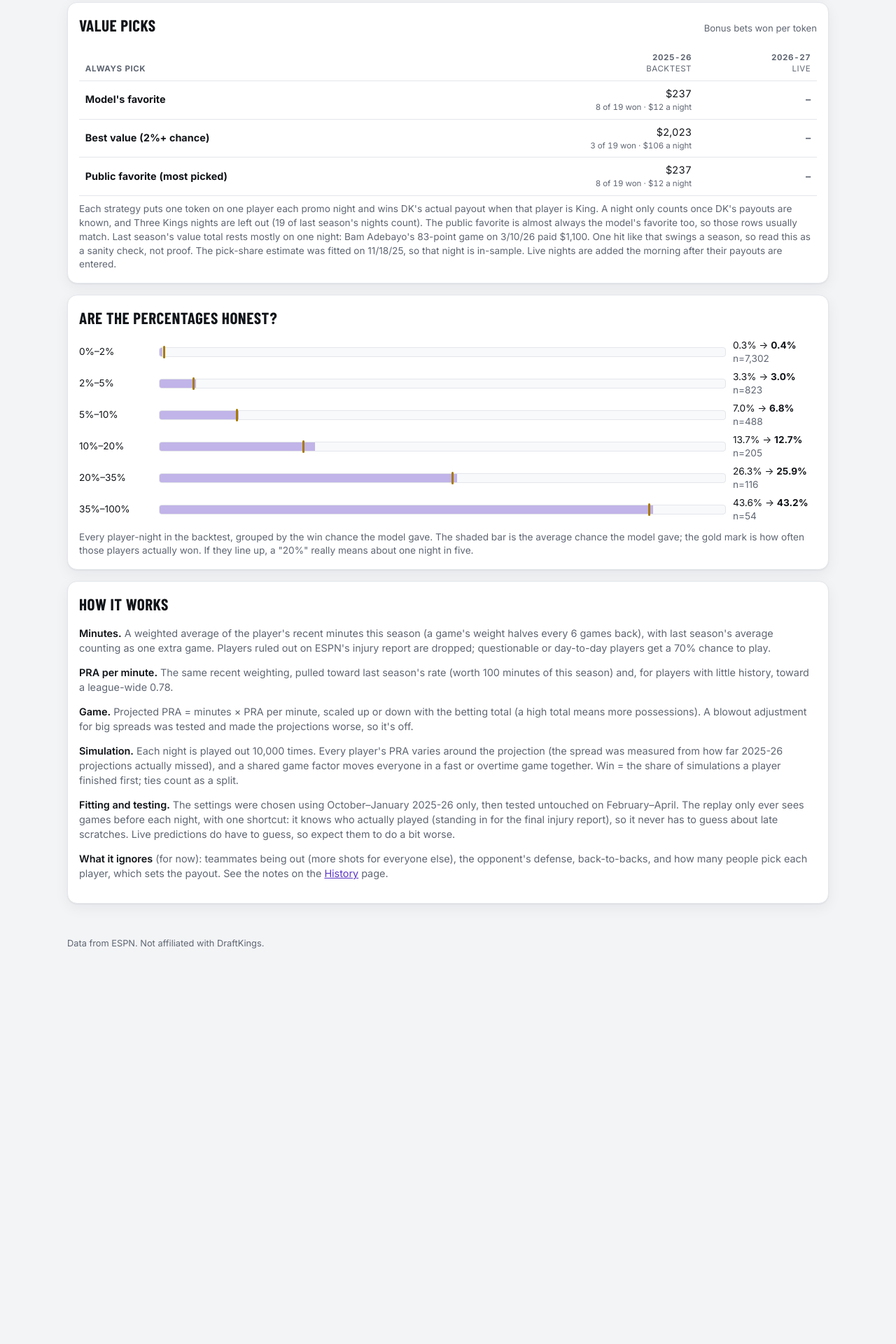
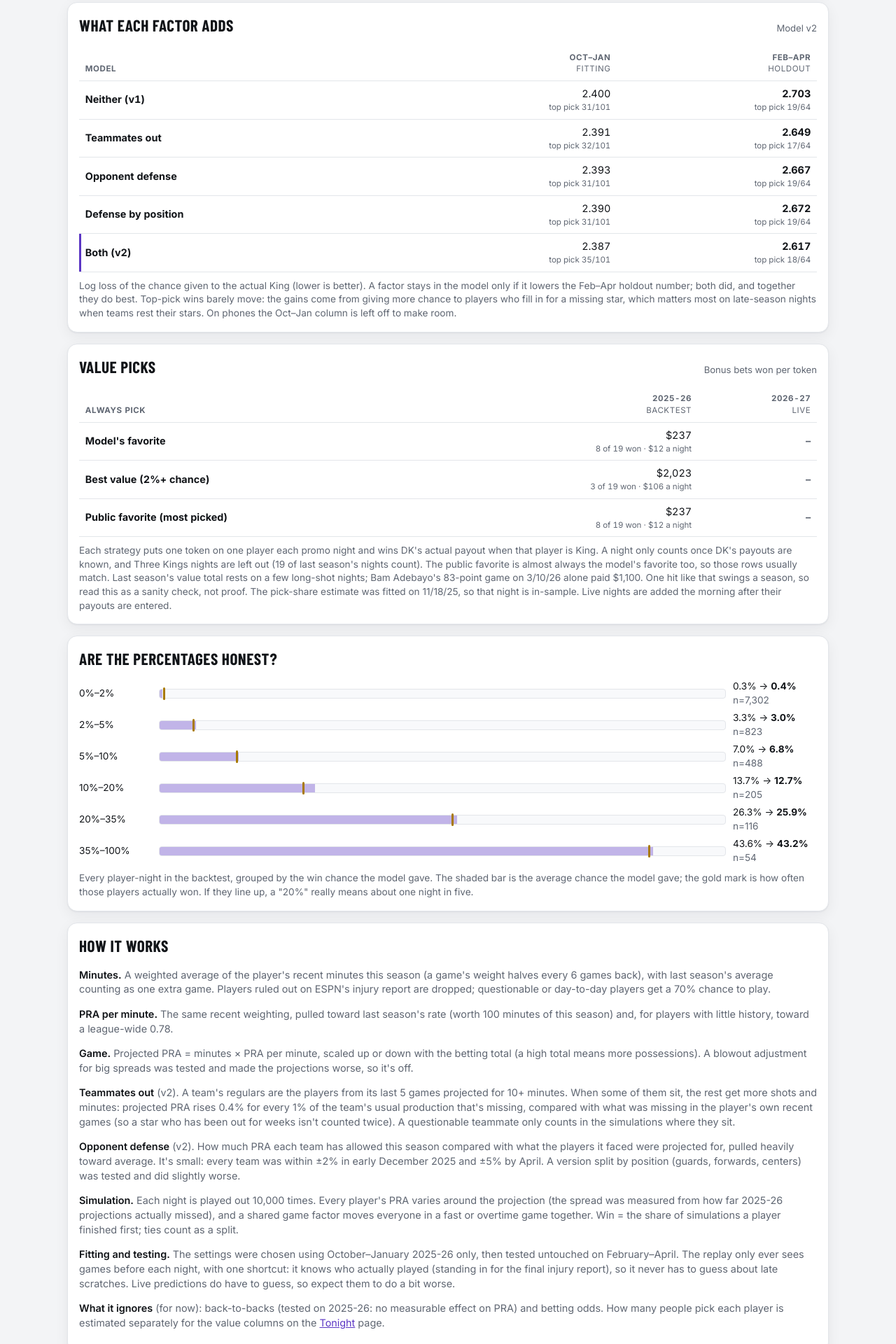
Before and after one commit to mattrudy13/kotc-tracker, a plain HTML site: page model.html in a window 1280 px wide. Shown: the part 904-2824 px from the top of the page at 70% size. Before the commit the page ends 2309 px from the top, so only its background shows below. Drawn offline with nearby package versions, Linux system fonts and the light colour scheme; a web font is replaced by a local one.

Commit message:
feat(site): show teammates-out tags and factor table
Player lines get "+9% teammates out" or "+8% if Maxey sits" at 3% or
more, and the Model page shows what each v2 factor adds.

Co-Authored-By: Claude Opus 5.5 <noreply@anthropic.com>

```diff
--- a/common.js
+++ b/common.js
@@ -76,6 +76,16 @@ function injuryTag(status) {
   return ` <span class="inj${short === "O" || short === "D" ? "" : " q"}" aria-label="${esc(status)}">${short}</span>`;
 }
 const crown = `<span class="crown" aria-hidden="true">♛</span>`;
+// Teammates-out note for a prediction row (model v2), as visible text: the rise from teammates
+// already ruled out, else the extra if the biggest questionable teammate sits. Hidden under 3%.
+function bumpTag(p, names) {
+  if (p.outPct >= 0.03) return ` · <span class="bump">+${Math.round(p.outPct * 100)}% teammates out</span>`;
+  if (p.bumpIf?.pct >= 0.03) {
+    const n = names?.[p.bumpIf.pid]?.n?.split(" ").slice(-1)[0] ?? "a teammate";
+    return ` · <span class="bump">+${Math.round(p.bumpIf.pct * 100)}% if ${esc(n)} sits</span>`;
+  }
+  return "";
+}
 // Value ratio (win chance ÷ estimated pick share): green from 1.2, red below 0.8, plain otherwise.
 function valueCell(v) {
   if (v == null || !Number.isFinite(v)) return `<span class="muted">–</span>`;
--- a/model.html
+++ b/model.html
@@ -9,7 +9,7 @@
   <link rel="preconnect" href="https://fonts.googleapis.com">
   <link rel="preconnect" href="https://fonts.gstatic.com" crossorigin>
   <link rel="stylesheet" href="https://fonts.googleapis.com/css2?family=Barlow+Condensed:wght@600;700;800&family=Inter:wght@400;500;600;700&display=swap">
-  <link rel="stylesheet" href="style.css?v=7ec3d288">
+  <link rel="stylesheet" href="style.css?v=71287600">
 </head>
 <body>
   <header class="topbar">
@@ -49,6 +49,12 @@
       <p class="note" id="bt-note"></p>
     </section>
 
+    <section class="card" id="abl-card" hidden>
+      <div class="card-head"><h2>What each factor adds</h2><span class="updated">Model v2</span></div>
+      <div class="table-wrap"><div id="abl"></div></div>
+      <p class="note" id="abl-note"></p>
+    </section>
+
     <section class="card" id="value-card" hidden>
       <div class="card-head"><h2>Value picks</h2><span class="updated">Bonus bets won per token</span></div>
       <div class="table-wrap"><div id="value"></div></div>
@@ -74,6 +80,13 @@
           for players with little history, toward a league-wide 0.78.</p>
         <p><b>Game.</b> Projected PRA = minutes × PRA per minute, scaled up or down with the betting total (a high total means more
           possessions). A blowout adjustment for big spreads was tested and made the projections worse, so it's off.</p>
+        <p><b>Teammates out</b> (v2). A team's regulars are the players from its last 5 games projected for 10+ minutes. When some of
+          them sit, the rest get more shots and minutes: projected PRA rises 0.4% for every 1% of the team's usual production that's
+          missing, compared with what was missing in the player's own recent games (so a star who has been out for weeks isn't counted
+          twice). A questionable teammate only counts in the simulations where they sit.</p>
+        <p><b>Opponent defense</b> (v2). How much PRA each team has allowed this season compared with what the players it faced were
+          projected for, pulled heavily toward average. It's small: every team was within ±2% in early December 2025 and ±5% by April. A version split by position (guards,
+          forwards, centers) was tested and did slightly worse.</p>
         <p><b>Simulation.</b> Each night is played out 10,000 times. Every player's PRA varies around the projection (the spread was measured
           from how far 2025-26 projections actually missed), and a shared game factor moves everyone in a fast or overtime game together.
           Win = the share of simulations a player finished first; ties count as a split.</p>
@@ -81,16 +94,16 @@
           February–April. The replay only ever sees games before each night, with one shortcut: it knows who actually played
           (standing in for the final injury report), so it never has to guess about late scratches. Live predictions do have to guess, so
           expect them to do a bit worse.</p>
-        <p><b>What it ignores</b> (for now): teammates being out (more shots for everyone else), the opponent's defense, back-to-backs, and
-          how many people pick each player, which sets the payout. See the notes on the <a href="history.html">History</a> page.</p>
+        <p><b>What it ignores</b> (for now): back-to-backs (tested on 2025-26: no measurable effect on PRA) and betting odds.
+          How many people pick each player is estimated separately for the value columns on the <a href="./">Tonight</a> page.</p>
       </div>
     </section>
 
     <footer>Data from ESPN. Not affiliated with DraftKings.</footer>
   </main>
 
-  <script src="model.js?v=eef7c528"></script>
-  <script src="common.js?v=88507ad4"></script>
+  <script src="model.js?v=589d5de9"></script>
+  <script src="common.js?v=5b32a8b4"></script>
   <script>
     const $ = (id) => document.getElementById(id);
     const tile = (k, v, s) => `<div class="tile"><div class="k">${k}</div><div class="v">${v}</div><div class="s">${s}</div></div>`;
@@ -105,6 +118,7 @@
       ]);
       renderLive(current, pred, L, promos);
       if (bt) renderBacktest(bt);
+      if (bt?.ablation) renderAblation(bt);
       renderValue(current, bt, pred);
     }
 
@@ -171,6 +185,23 @@
         .join("");
     }
 
+    // Each v2 factor alone and together, on the same nights and simulation seeds as v1.
+    function renderAblation(bt) {
+      const v = bt.ablation.variants;
+      $("abl-card").hidden = false;
+      const names = { v1: "Neither (v1)", teammates: "Teammates out", defense: "Opponent defense", defensePos: "Defense by position", both: "Both (v2)" };
+      const cell = (x) => `${x.ll.toFixed(3)}<small class="ln">top pick ${x.hits}/${x.n}</small>`;
+      renderTable($("abl"), Object.keys(names).filter((k) => v[k]).map((k) => ({ k, _cls: k === "both" ? "promo" : "" })), [
+        { key: "k", label: "Model", cls: "l", fmt: (r) => `<b>${names[r.k]}</b>` },
+        { key: "f", label: `Oct–Jan <small class="ln">fitting</small>`, cls: "hide-sm", fmt: (r) => cell(v[r.k].fit) },
+        { key: "h", label: `Feb–Apr <small class="ln">holdout</small>`, cls: "key", fmt: (r) => cell(v[r.k].holdout) },
+      ], { nosort: true }, () => {});
+      $("abl-note").innerHTML = `Log loss of the chance given to the actual King (lower is better). A factor stays in the model only if it lowers the
+        Feb–Apr holdout number; both did, and together they do best. Top-pick wins barely move: the gains come from giving more chance to
+        players who fill in for a missing star, which matters most on late-season nights when teams rest their stars.
+        On phones the Oct–Jan column is left off to make room.`;
+    }
+
     // One token a night on each strategy's pick, paid at DK's actual payout when that player won.
     function renderValue(season, bt, pred) {
       const live = Object.values(pred?.days ?? {}).map((x) => x.result?.value).filter(Boolean);
@@ -196,7 +227,7 @@
         Each strategy puts one token on one player each promo night and wins DK's actual payout when that player is King. A night only counts
         once DK's payouts are known, and Three Kings nights are left out${bt ? ` (${n} of last season's nights count)` : ""}.
         The public favorite is almost always the model's favorite too, so those rows usually match.
-        ${adebayo ? `Last season's value total rests mostly on one night: Bam Adebayo's 83-point game on 3/10/26 paid ${fmt.money(adebayo)}. One hit like that swings a season, so read this as a sanity check, not proof.` : ""}
+        ${adebayo ? `Last season's value total rests on a few long-shot nights; Bam Adebayo's 83-point game on 3/10/26 alone paid ${fmt.money(adebayo)}. One hit like that swings a season, so read this as a sanity check, not proof.` : ""}
         The pick-share estimate was fitted on 11/18/25, so that night is in-sample. Live nights are added the morning after their payouts are entered.`;
     }
 
--- a/style.css
+++ b/style.css
@@ -169,6 +169,7 @@ table.grid { border-collapse: collapse; width: 100%; font-variant-numeric: tabul
 .flag { font-size: .72rem; color: var(--neg); font-weight: 600; }
 .inj { display: inline-block; font-size: .66rem; font-weight: 800; letter-spacing: .03em; line-height: 1; padding: .15rem .3rem; border-radius: 4px; vertical-align: 1px; color: #fff; background: var(--neg); }
 .inj.q { background: #d18b00; }
+.bump { color: var(--pos); font-weight: 600; white-space: nowrap; }
 
 .hs { border-radius: 50%; background: var(--surface-2); object-fit: cover; flex: none; border: 1px solid var(--border); }
 .hs-x { display: inline-block; width: 36px; height: 36px; }
```
Also changed, not shown: day.html (+4 -4 lines), history.html (+3 -3 lines), index.html (+5 -5 lines), season.html (+3 -3 lines).
